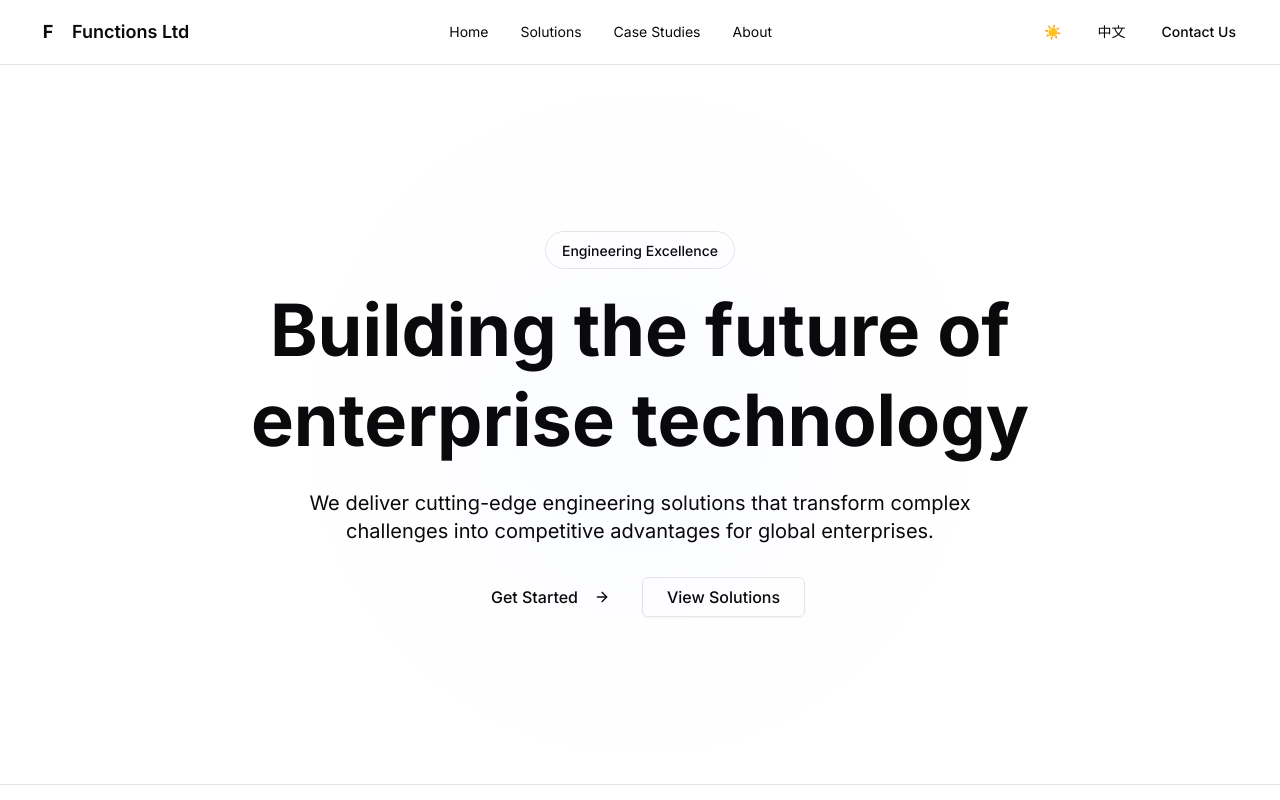
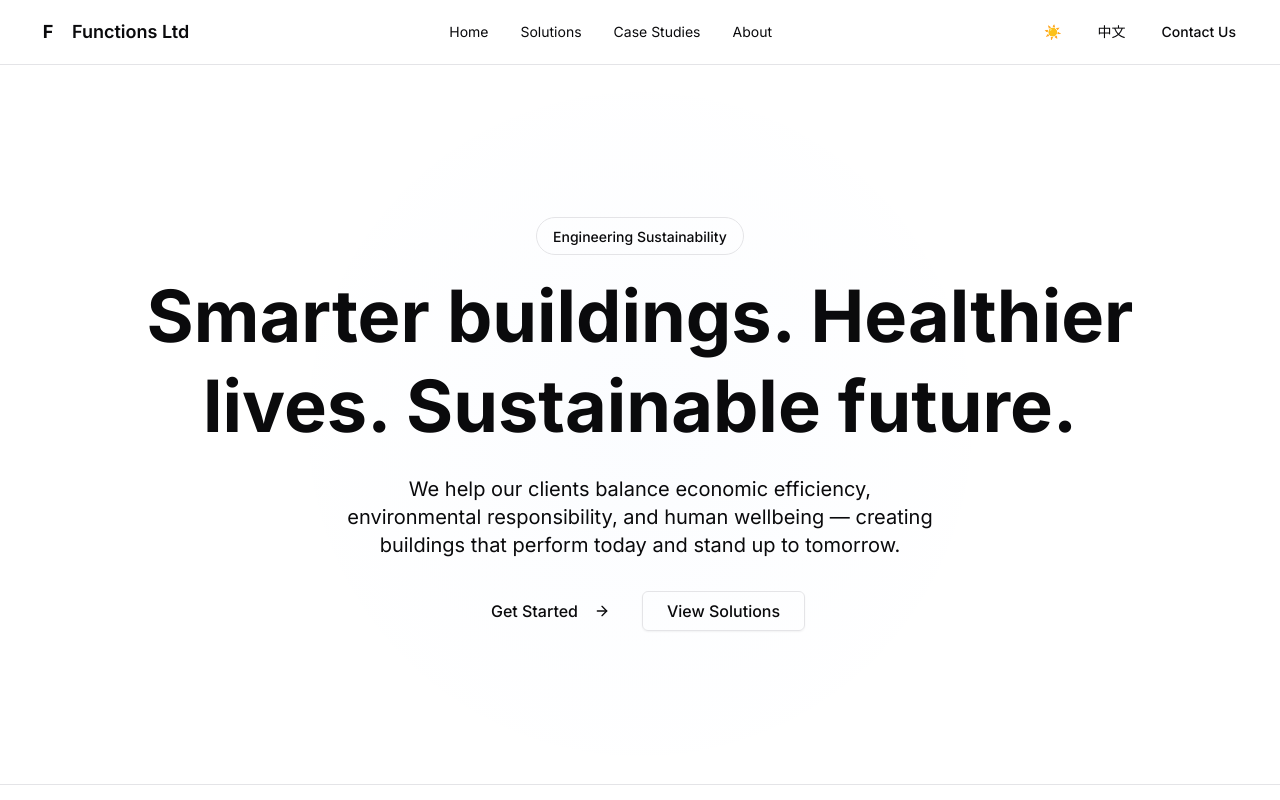
Before and after one commit to godlikeanyone/Functions-Website, a Next.js app: page / in a window 1280 px wide. Shown: the top 800 px of the page. Built offline with nearby package versions, Linux system fonts and the light colour scheme.

Commit message:
Add files via upload

```diff
--- a/app/page.tsx
+++ b/app/page.tsx
@@ -19,10 +19,10 @@ export default function Home() {
   const content = {
     en: {
       hero: {
-        eyebrow: "Engineering Excellence",
-        title: "Building the future of enterprise technology",
+        eyebrow: "Engineering Sustainability",
+        title: "Smarter buildings. Healthier lives. Sustainable future.",
         description:
-          "We deliver cutting-edge engineering solutions that transform complex challenges into competitive advantages for global enterprises.",
+          "We help our clients balance economic efficiency, environmental responsibility, and human wellbeing — creating buildings that perform today and stand up to tomorrow.",
         cta1: "Get Started",
         cta2: "View Solutions",
       },
```
